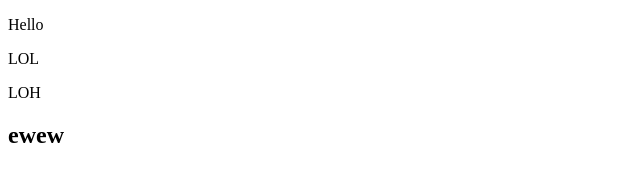
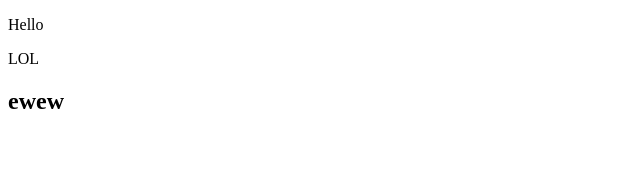
Before and after one commit to DmitriyPyc/practice, a plain HTML site: page index.html in a window 1280 px wide. Shown: the whole page, without its empty margins (0-640 px from the left). Drawn offline with Linux system fonts and the light colour scheme.

Commit message:
Update index.html

```diff
--- a/index.html
+++ b/index.html
@@ -8,7 +8,7 @@
 <body>
     <p>Hello</p>
     <p>LOL</p>
-    <p>LOH</p>
+
     <a href="http://" target="_blank" rel="noopener noreferrer"></a>
     <h2>ewew</h2>
 </body>
```
